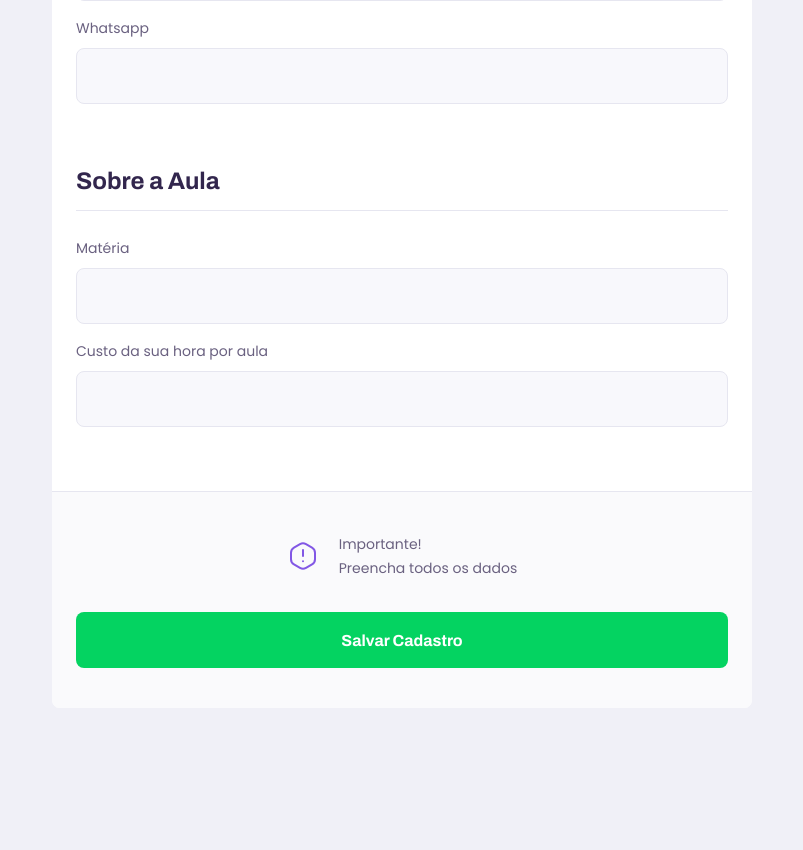
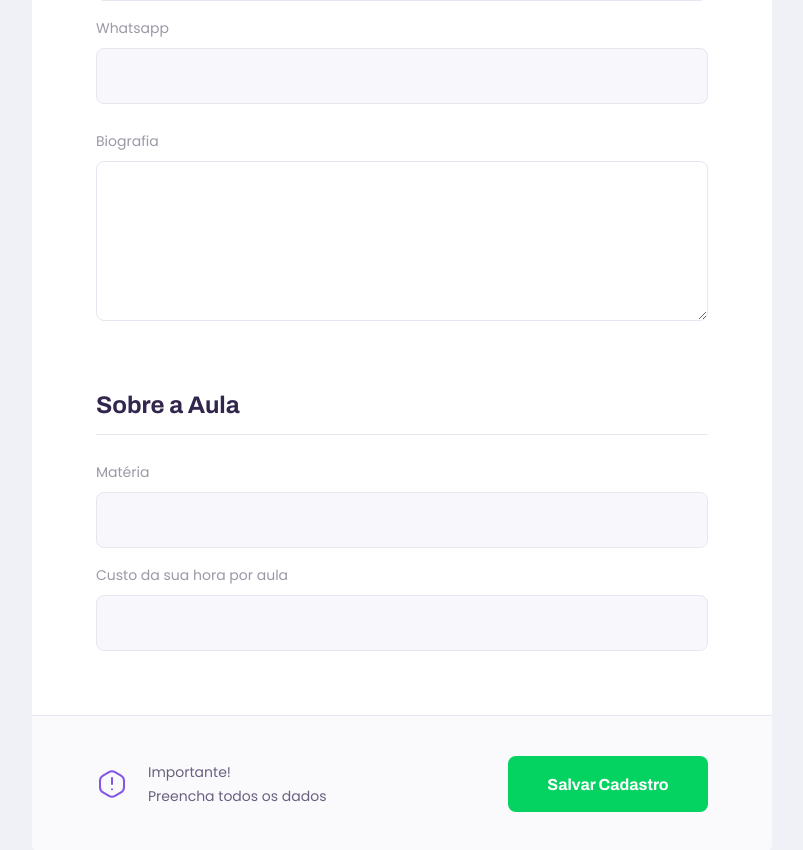
Before and after one commit to Johnbrow10/nextlevelweek_2, a React (Create React App) app: page /give-classes in a window 1280 px wide. Shown: the part 630-1480 px from the top of the page, without its empty margins (238-1041 px from the left). Before the commit the page ends 1338 px from the top, so only its background shows below. Built offline with nearby package versions, Linux system fonts and the light colour scheme.

Commit message:
criaçao do componente textearea para Biografia no teacherForm

```diff
--- /dev/null
+++ b/src/components/Textarea/index.tsx
@@ -0,0 +1,20 @@
+import React, {TextareaHTMLAttributes} from 'react';
+
+import './styles.css';
+
+interface TextareaProps extends TextareaHTMLAttributes<HTMLTextAreaElement> {
+    label: string;
+    name: string;
+
+}
+
+const Textarea:React.FC<TextareaProps> = ({label, name, ...rest}) => {
+    return (
+        <div className="textarea-block">
+            <label htmlFor={name}>{label}</label>
+            <textarea id={name} {...rest}/>
+        </div>
+    );
+}
+
+export default Textarea;
--- /dev/null
+++ b/src/components/Textarea/styles.css
@@ -0,0 +1,37 @@
+.textarea-block {
+    position: relative;
+}
+
+.textarea-block + .textarea-block {
+    margin-top:1.4rem;
+}
+
+.textarea-block label {
+    font-size: 1.4rem;
+}
+
+.textarea-block textarea {
+    width: 100%;
+    height: 16rem;
+    min-height: 8rem;
+    margin-top: 0.8rem;
+    border-radius: 0.8rem;
+    background-color: var(--color-textarea-background);
+    border: 1px solid var(--color-line-in-white);
+    outline: 0;
+    resize: vertical;
+    padding: 1.2rem 1.6rem;
+    font: 1.6rem Archivo;
+}
+
+.textarea-block:focus-within::after {
+    width: calc(100% - 3.2rem);
+    height: 2px;
+    content: '';
+    background: var(--color-primary-light);
+    position: absolute;
+    left: 1.6rem;
+    right: 1.6rem;
+    bottom: 7px;
+
+}
--- a/src/pages/TeacherForm/index.tsx
+++ b/src/pages/TeacherForm/index.tsx
@@ -4,6 +4,7 @@
 
 import './styles.css';
 import Input from '../../components/input';
+import Textarea from '../../components/Textarea';
 
 import warningicon from '../../assets/images/icons/warning.svg';
 
@@ -20,6 +21,7 @@
                 <Input name="name" label="Nome Completo"/>
                 <Input name="avatar" label="Avatar"/>
                 <Input name="whatsapp" label="Whatsapp"/>
+                <Textarea name="bio" label="Biografia"/>
 
             </fieldset>
 
--- a/src/pages/TeacherForm/styles.css
+++ b/src/pages/TeacherForm/styles.css
@@ -38,6 +38,14 @@
     border-bottom: 1px solid var(--color-line-in-white);
 }
 
+#page-teacher-form main fieldset .input-block + .textarea-block {
+    margin-top: 2.4rem;
+}
+
+#page-teacher-form  main label {
+     color: var(--color-text-complement)
+}
+
 #page-teacher-form main footer {
     padding: 4rem 2.4rem;
     background: var(--color-box-footer);
@@ -75,3 +83,36 @@
     transition: background-color 0.2s;
     margin-top: 3.2rem;
 }
+
+#page-teacher-form main footer button:hover {
+    background: var(--color-secundary-dark);
+}
+
+@media (min-width: 700px ) {
+    #page-teacher-form {
+        max-width: 100vw;
+    }
+
+    #page-teacher-form .page-header .header-content {
+        margin-bottom: 0;
+    }
+
+    #page-teacher-form main fieldset {
+        padding: 0 6.4rem;
+    }
+    #page-teacher-form main footer {
+        padding: 4.0rem 6.4rem;
+        display:flex;
+        align-items: center;
+        justify-content: space-between;
+    }
+
+    #page-teacher-form  main footer p {
+        justify-content: space-between;
+    }
+
+    #page-teacher-form main footer button {
+        width: 20rem;
+        margin-top: 0;
+    }
+}
```
